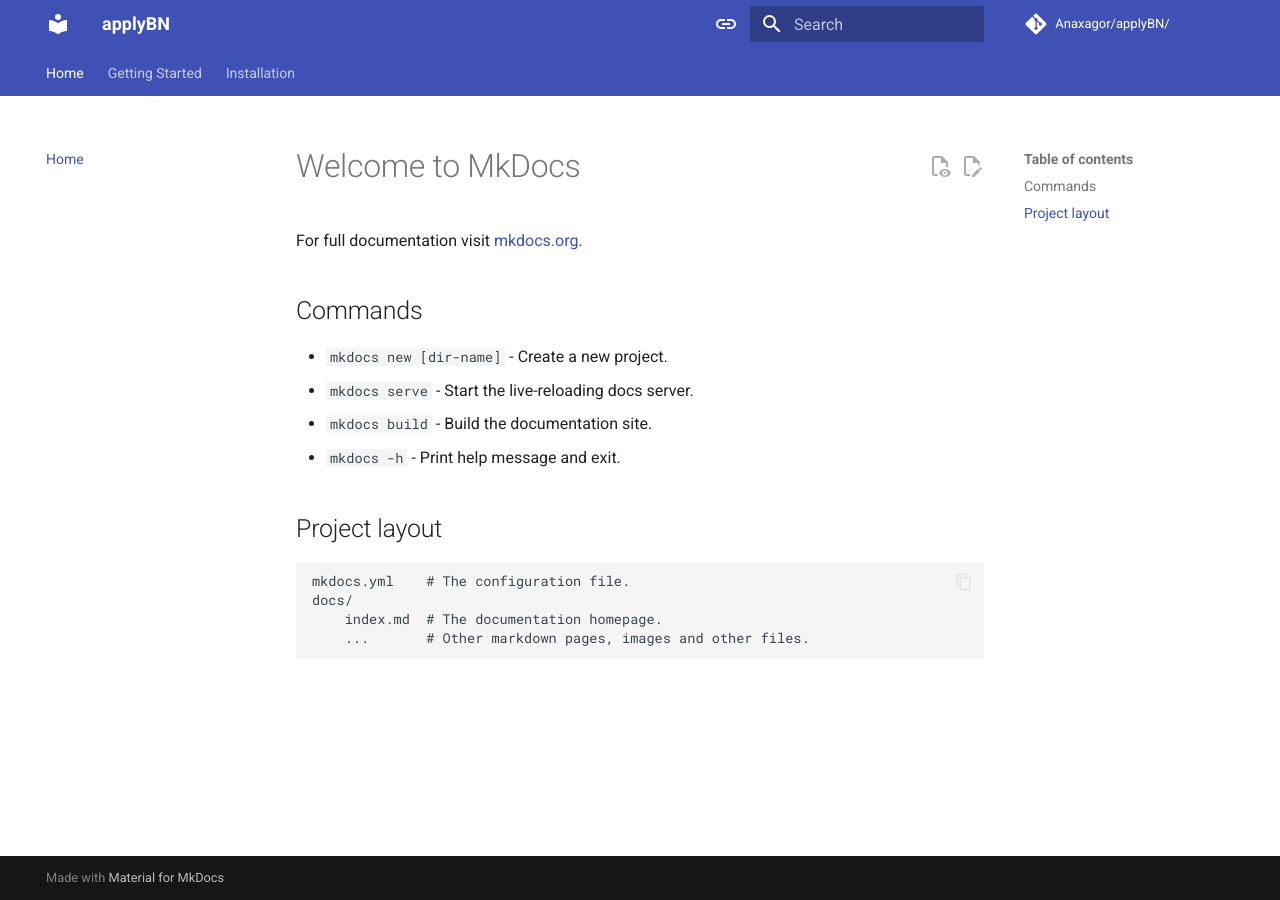
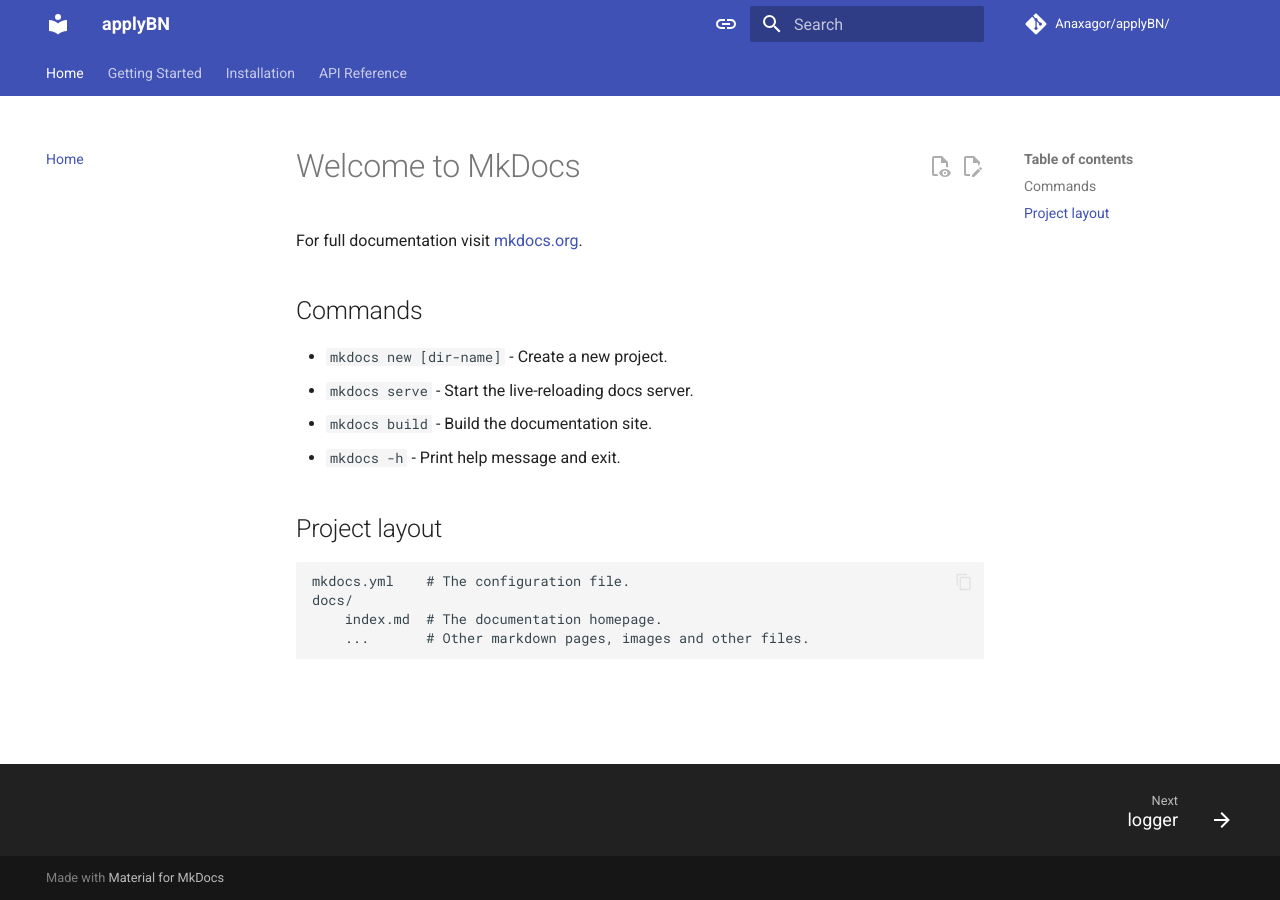
Before and after one commit to Anaxagor/applyBN, an MkDocs documentation site: the page built from docs/index.md, in a window 1280 px wide. Built offline with MkDocs 1.6.1 and Material for MkDocs 9.7.7, drawn with Linux system fonts in a browser that asks for light colours; comment, search, counter and statistics services are not loaded.

Commit message:
api reference to docs

```diff
--- a/mkdocs.yml
+++ b/mkdocs.yml
@@ -59,6 +59,8 @@
   - Home: index.md
   - Getting Started: getting-started.md
   - Installation: installation.md
+  - API Reference:
+      - logger: api_reference/logger.md
 #extra:
 #  social:
 #    - icon: fontawesome/brands/github
```
